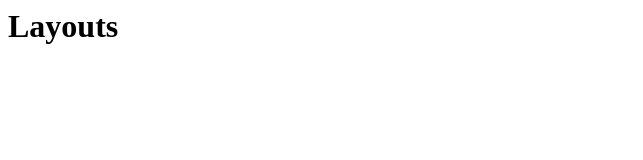
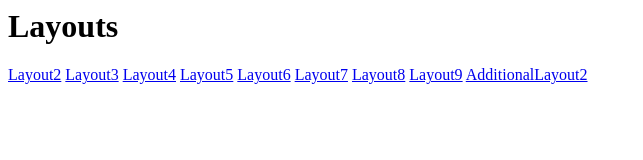
Before and after one commit to Jiayu0330/Layout, a plain HTML site: page index.html in a window 1280 px wide. Shown: the whole page, without its empty margins (0-643 px from the left). Drawn offline with Linux system fonts and the light colour scheme.

Commit message:
Update index.html

```diff
--- a/index.html
+++ b/index.html
@@ -2,14 +2,14 @@
 <title>Layouts</title>
 <body>
   <h1>Layouts</h1>
-  <a href="Layout2.html" style="color:white">Layout2</a>
-  <a href="Layout3.html" style="color:white">Layout3</a>
-  <a href="Layout4.html" style="color:white">Layout4</a>
-  <a href="Layout5.html" style="color:white">Layout5</a>
-  <a href="Layout6.html" style="color:white">Layout6</a>
-  <a href="Layout7.html" style="color:white">Layout7</a>
-  <a href="Layout8.html" style="color:white">Layout8</a>
-  <a href="Layout9.html" style="color:white">Layout9</a>
-  <a href="AdditionalLayout.html" style="color:white">AdditionalLayout2</a>
+  <a href="Layout2.html">Layout2</a>
+  <a href="Layout3.html">Layout3</a>
+  <a href="Layout4.html">Layout4</a>
+  <a href="Layout5.html">Layout5</a>
+  <a href="Layout6.html">Layout6</a>
+  <a href="Layout7.html">Layout7</a>
+  <a href="Layout8.html">Layout8</a>
+  <a href="Layout9.html">Layout9</a>
+  <a href="AdditionalLayout.html">AdditionalLayout2</a>
 </body>
 </html>
```
